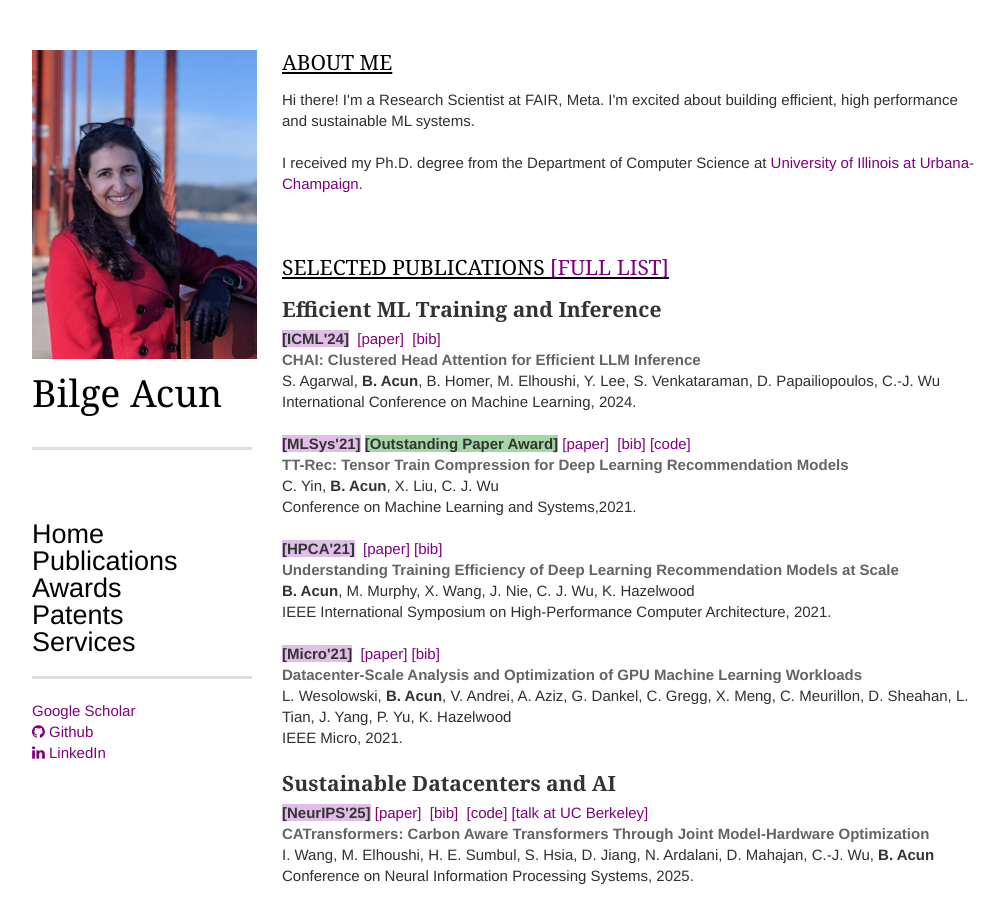
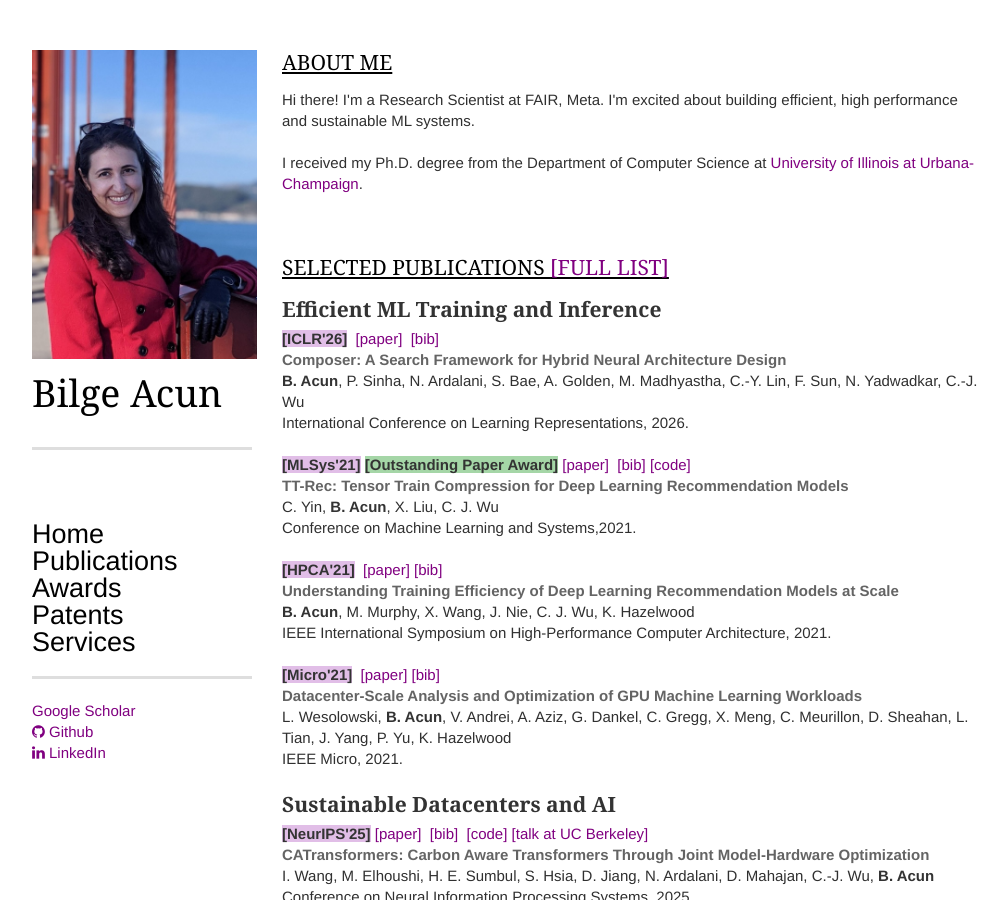
Before and after one commit to bilgeacun/bilgeacun.github.io, a Jekyll site: the page built from index.html, in a window 1280 px wide and 900 px high. Shown: the whole window, without its empty margins (138-1145 px from the left). Built offline with Jekyll 4.4.1, drawn with Linux system fonts in a browser that asks for light colours; nearby versions of some CDN libraries; some web fonts are replaced; some of the changed text lies outside the part shown.

Commit message:
Update publications and services
- Add NeurIPS'26 (AIRA), COLM'26 (Gecko), ICLR'26 (Composer) conference papers
- Add TMLR'26 journal paper and ACT v3 preprint
- Rename Preprints section to Preprints & Technical Reports
- Link publication counts to their sections; match fonts to main page
- Replace CHAI with Composer in Selected Publications
- Add MLSys'27 and HPCA'27 industrial track service

```diff
--- a/_includes/activities.html
+++ b/_includes/activities.html
@@ -4,6 +4,12 @@
 <br>
     <article>
         <ul>
+            <li>
+            <p>PC Chair for the Industrial track at Conference on Machine Learning and Systems <a href="https://mlsys.org/virtual/2027/organizers">(MLSys'27)</a></p>
+            </li>
+            <li>
+            <p>PC Member for the Industrial track at IEEE International Symposium on High-Performance Computer Architecture <a href="https://conf.researchr.org/home/hpca-2027">(HPCA'27)</a></p>
+            </li>
             <li>
             <p>PC Chair for the HPC for Machine Learning track at Supercomputing<a href="https://sc24.supercomputing.org/planning-committee/"> (SC'24)</a></p>
             </>
--- a/_includes/publication.html
+++ b/_includes/publication.html
@@ -6,12 +6,12 @@
     <h4><strong>Efficient ML Training and Inference</strong></h4>
     <article>
         <header>
-		    <span style="background-color: #E1BEE7"><strong>[ICML'24]</strong></span>&nbsp;
-		    <a href="https://arxiv.org/abs/2403.08058">[paper]</a>&nbsp;
-                    <a href="papers/25/this.bib">[bib]</a>
-		    <p><em>CHAI: Clustered Head Attention for Efficient LLM Inference</em></p>
-		    <span>S. Agarwal, <strong>B. Acun</strong>, B. Homer, M. Elhoushi, Y. Lee, S. Venkataraman, D. Papailiopoulos, C.-J. Wu</span>
-		    </br>International Conference on Machine Learning, 2024.
+		    <span style="background-color: #E1BEE7"><strong>[ICLR'26]</strong></span>&nbsp;
+		    <a href="https://proceedings.iclr.cc/paper_files/paper/2026/hash/c07f198309b9b81a0fdba98fb7aa90b4-Abstract-Conference.html">[paper]</a>&nbsp;
+                    <a href="{{ site.baseurl }}/pubs/papers/35/this.bib">[bib]</a>
+		    <p><em>Composer: A Search Framework for Hybrid Neural Architecture Design</em></p>
+		    <span><strong>B. Acun</strong>, P. Sinha, N. Ardalani, S. Bae, A. Golden, M. Madhyastha, C.-Y. Lin, F. Sun, N. Yadwadkar, C.-J. Wu</span>
+		    </br>International Conference on Learning Representations, 2026.
         </header>
 </br>
         <header>
--- /dev/null
+++ b/pubs/papers/39/this.bib
@@ -0,0 +1,6 @@
+@article{lee2026architecture,
+  title={Architecture Carbon Tool v3: Enabling Sustainability-aware Silicon System Design Exploration},
+  author={Lee, Vincent T and Acun, Bilge and Lewis, Zachary and Wu, Carole-Jean},
+  journal={arXiv preprint arXiv:2606.16889},
+  year={2026}
+}
```
Also changed, not shown: pubs/index.html (+83 -6 lines), pubs/papers/35/this.bib (added, +7 -0 lines), pubs/papers/36/this.bib (added, +7 -0 lines), pubs/papers/37/this.bib (added, +7 -0 lines), pubs/papers/38/this.bib (added, +7 -0 lines), 2 other files.
